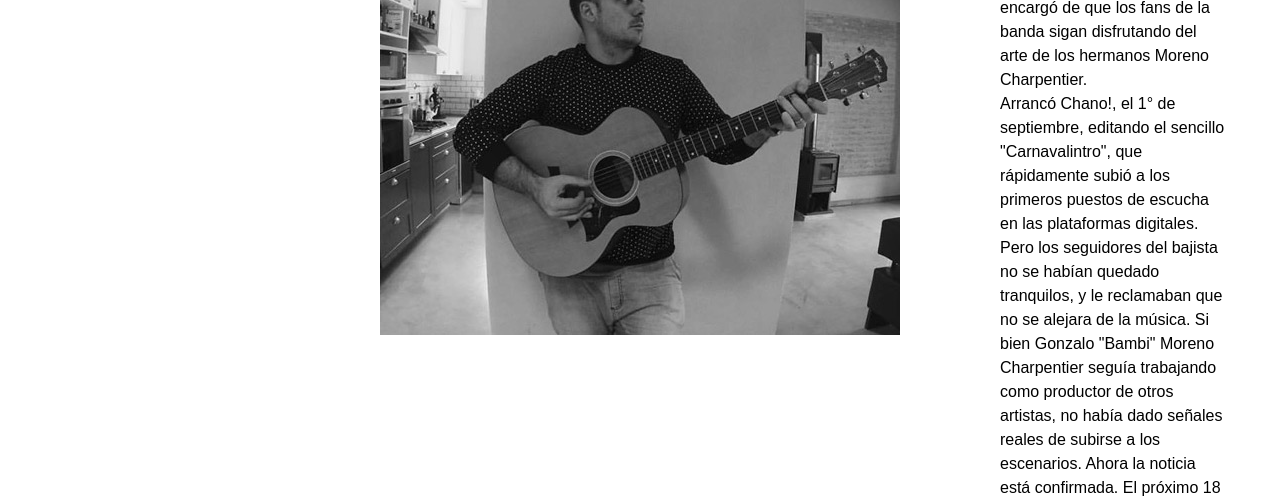
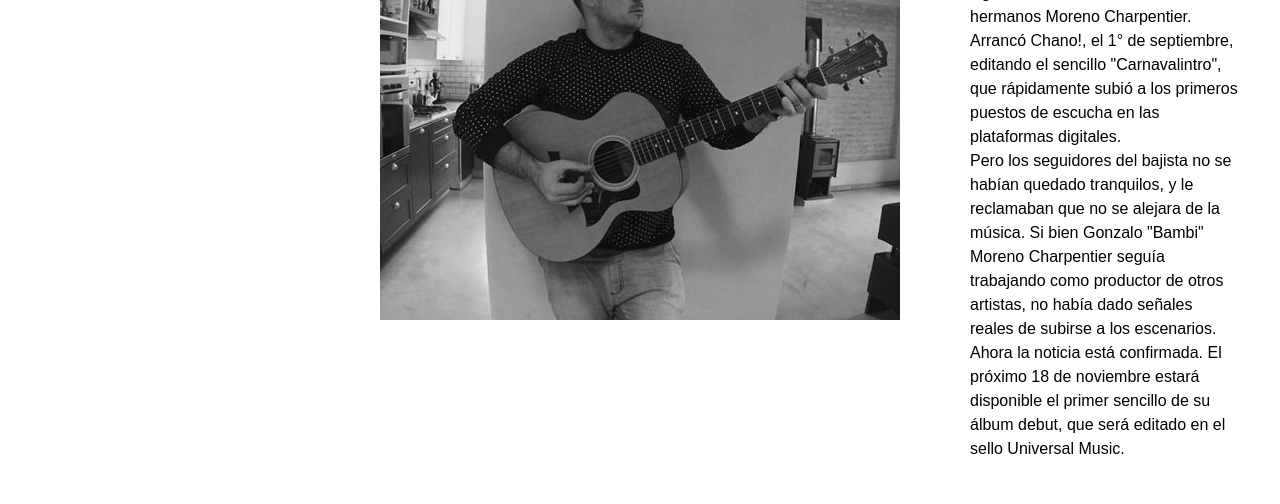
Before and after one commit to leanquito/Entrega-final-correcciones, a plain HTML site: page noticias.html in a window 1280 px wide. Shown: the part 225-729 px from the top of the page. Drawn offline with nearby package versions, Linux system fonts and the light colour scheme.

Commit message:
correcciones finales

```diff
--- a/style.css
+++ b/style.css
@@ -124,9 +124,10 @@ article{
 }
 
 .news{
+	flex: 1;
 	display: flex;
 	flex-wrap: wrap;
-	min-width: 300px;
+	min-width: 250px;
 }
 
 	.newsflex: first-child{
@@ -134,13 +135,13 @@ article{
 
 }
 	.newsflex{
-		flex: 1;
-		padding: 25px;
-		margin: 20px;
+		flex: 2;
+		padding: 15px;
+		margin: 15px;
 }
 	.newsflex div{
-		padding: 25px;
-		margin: 20px;
+		padding: 15px;
+		margin: 10px;
 
 }
 
```
